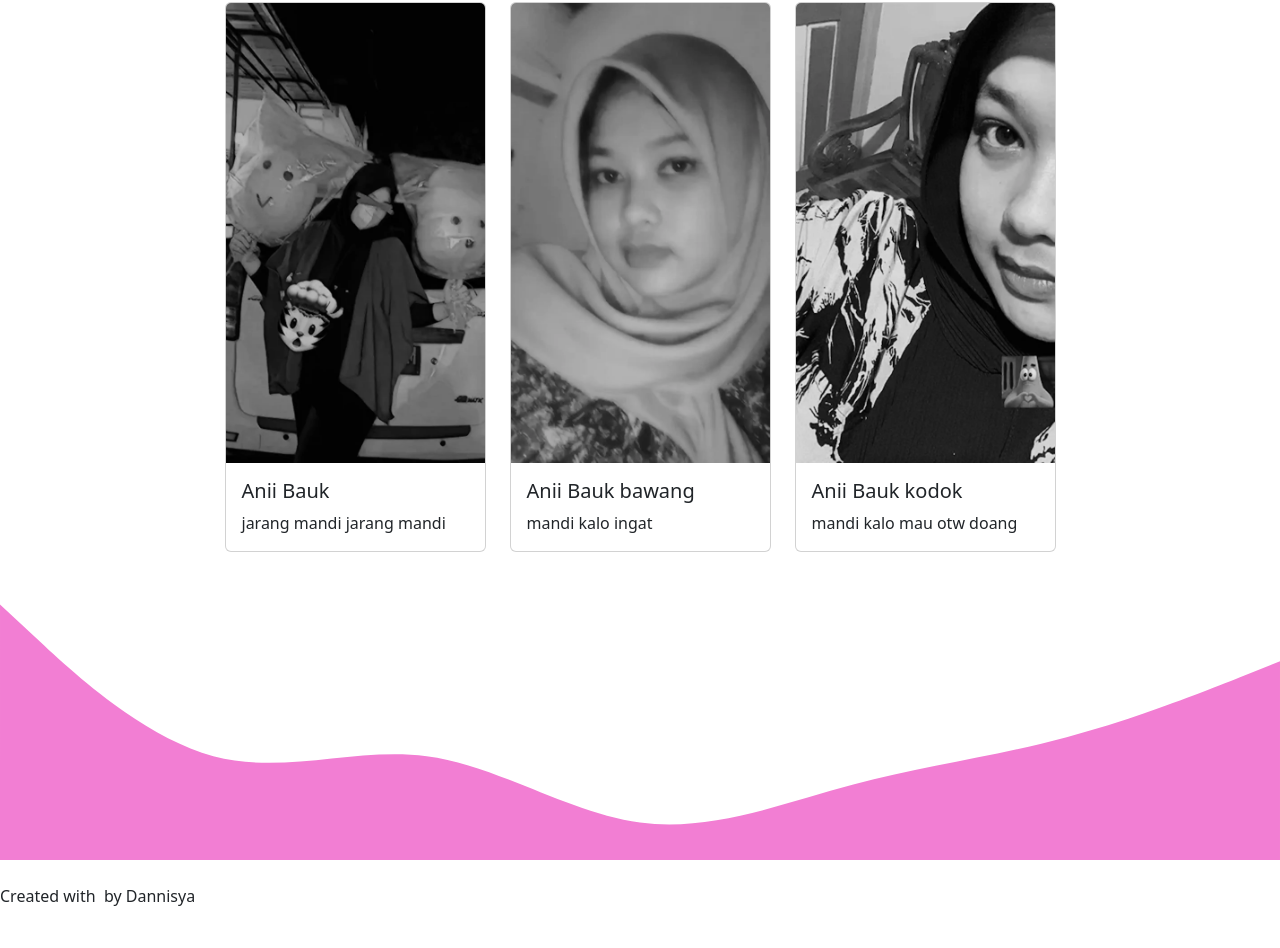
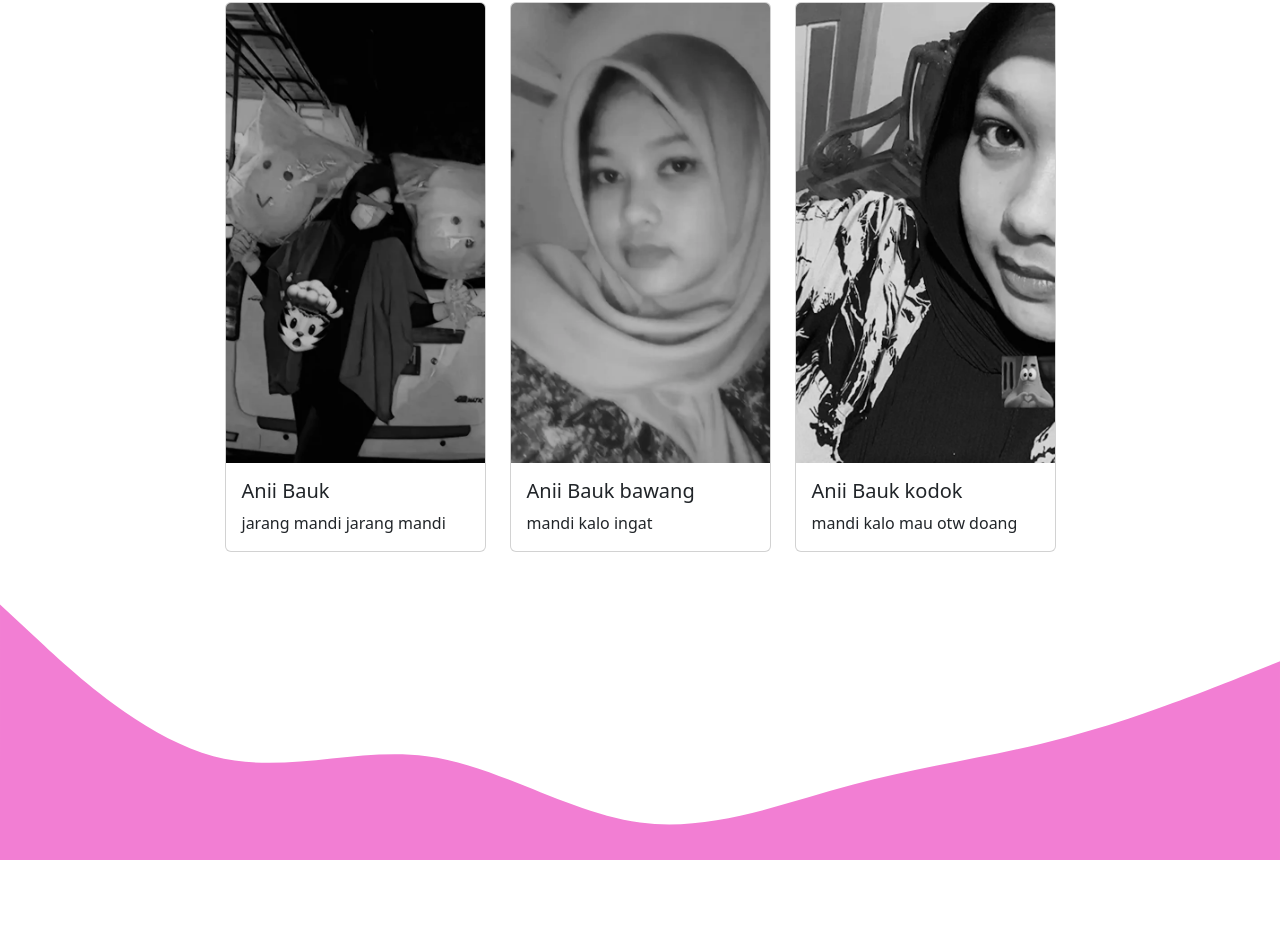
Before and after one commit to itstur08/anii, a plain HTML site: page index.html in a window 1280 px wide. Shown: the part 812-1760 px from the top of the page. After the commit the page ends 1696 px from the top, so only its background shows below. Drawn offline with nearby package versions, Linux system fonts and the light colour scheme.

Commit message:
Update index.html

```diff
--- a/index.html
+++ b/index.html
@@ -166,9 +166,7 @@ footer {
 <!--end foto2-->
 
 <!-- footer -->
-    <footer class="text-white text-center pb-5">
-       <p>Created with <i class="bi bi-heart-fill text-danger"></i> by <a href="#" class="text-white fw-bold">Dannisya</a></p>
-     </footer>
+
 <!--end footer-->
     <script
       src="https://cdn.jsdelivr.net/npm/bootstrap@5.3.0-alpha1/dist/js/bootstrap.bundle.min.js"
```
